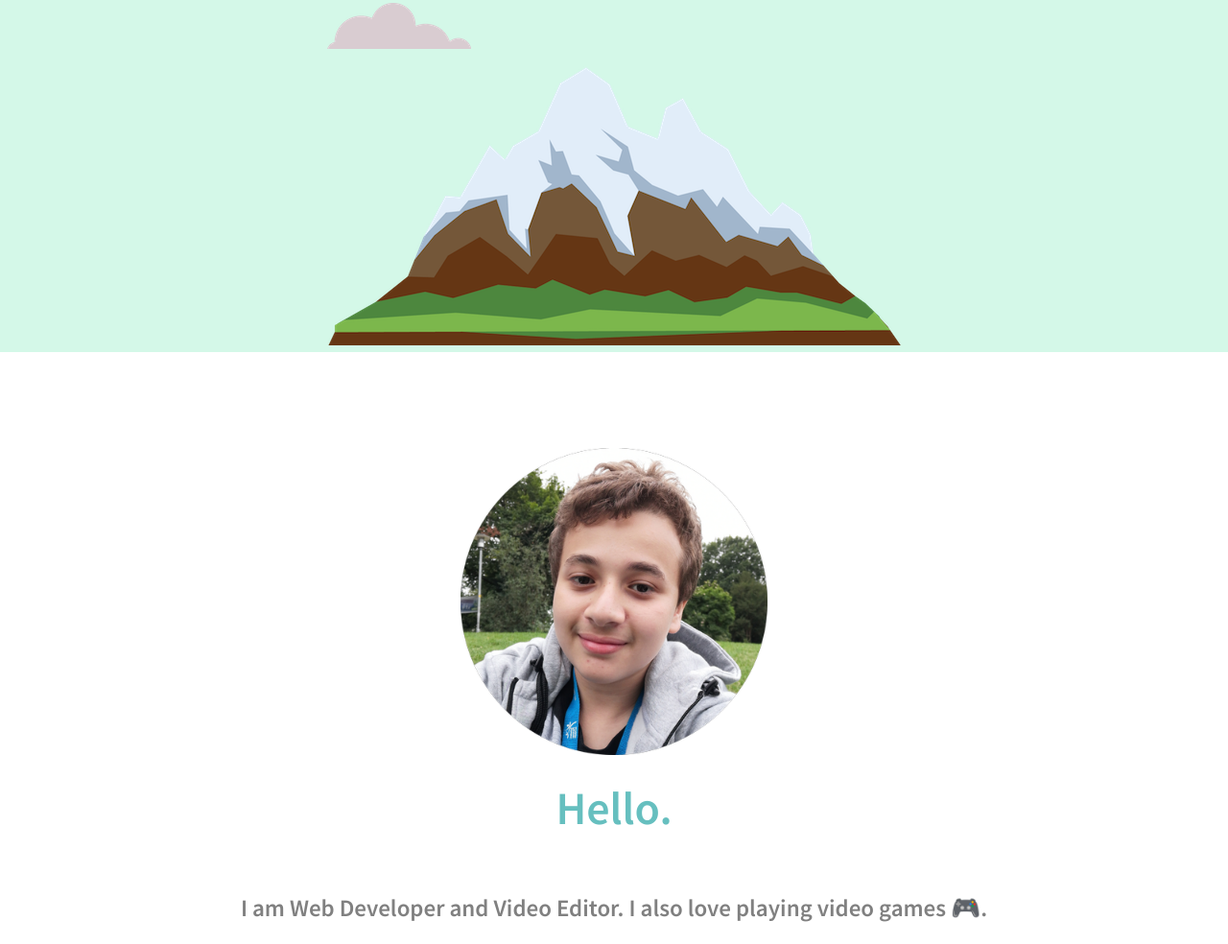
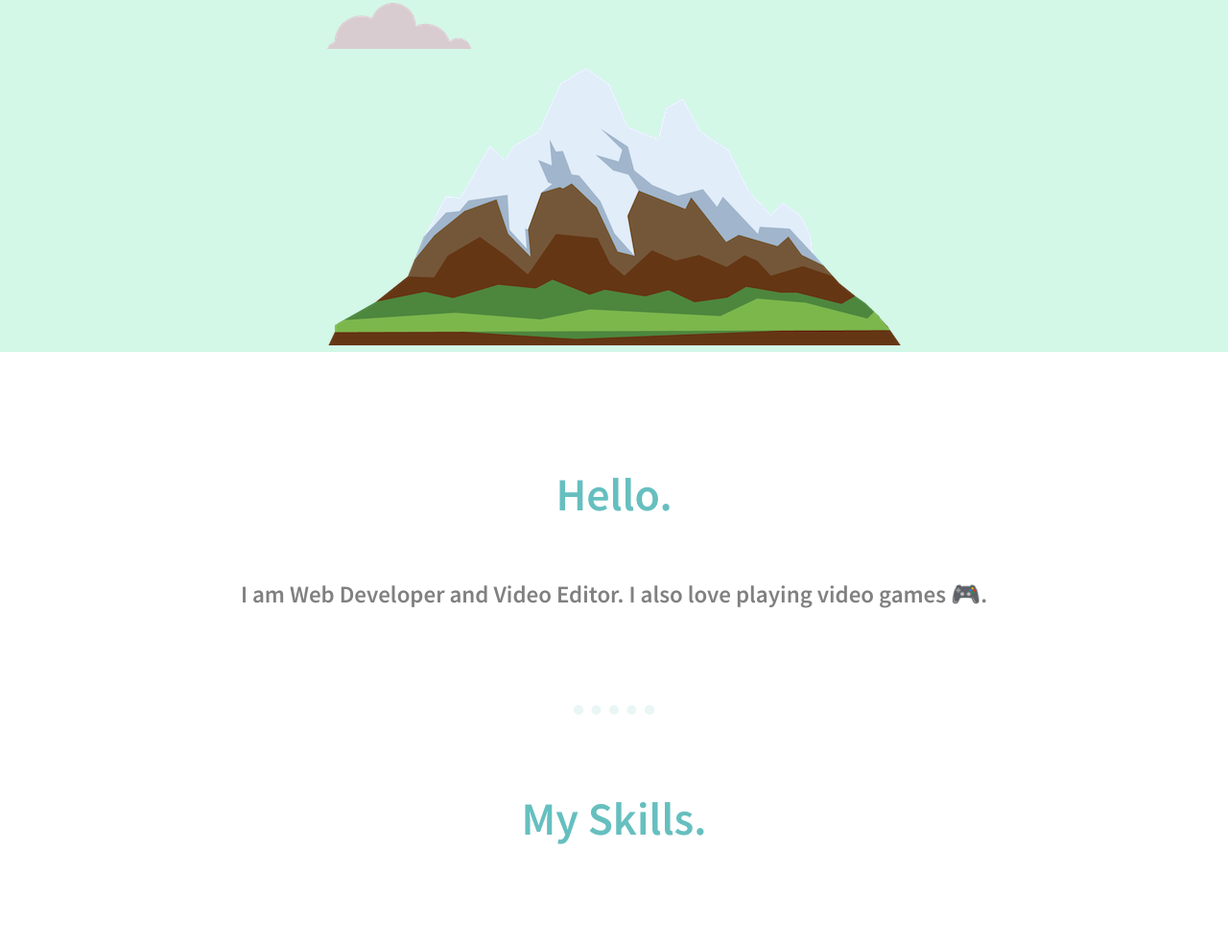
Before and after one commit to AliMoamen/My-Personal-Website, a plain HTML site: page index.html in a window 1280 px wide. Shown: the part 377-1361 px from the top of the page at 96% size. Drawn offline with Linux system fonts and the light colour scheme.

Commit message:
Update index.html

```diff
--- a/index.html
+++ b/index.html
@@ -24,7 +24,6 @@
 
   <div class="middle-container">
     <div class="profile">
-      <img style="width : 25%;" src="images/Ali photo.jpg" alt="profile-img">
       <h2>Hello.</h2>
       <p>I am Web Developer and Video Editor. I also love playing video games 🎮.</p>
     </div>
```
